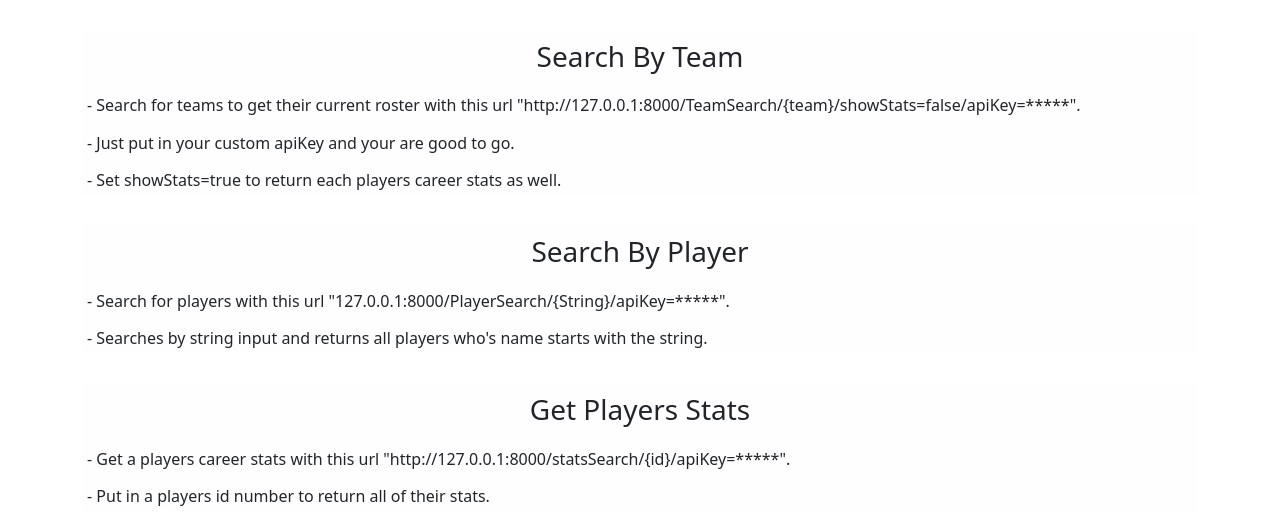
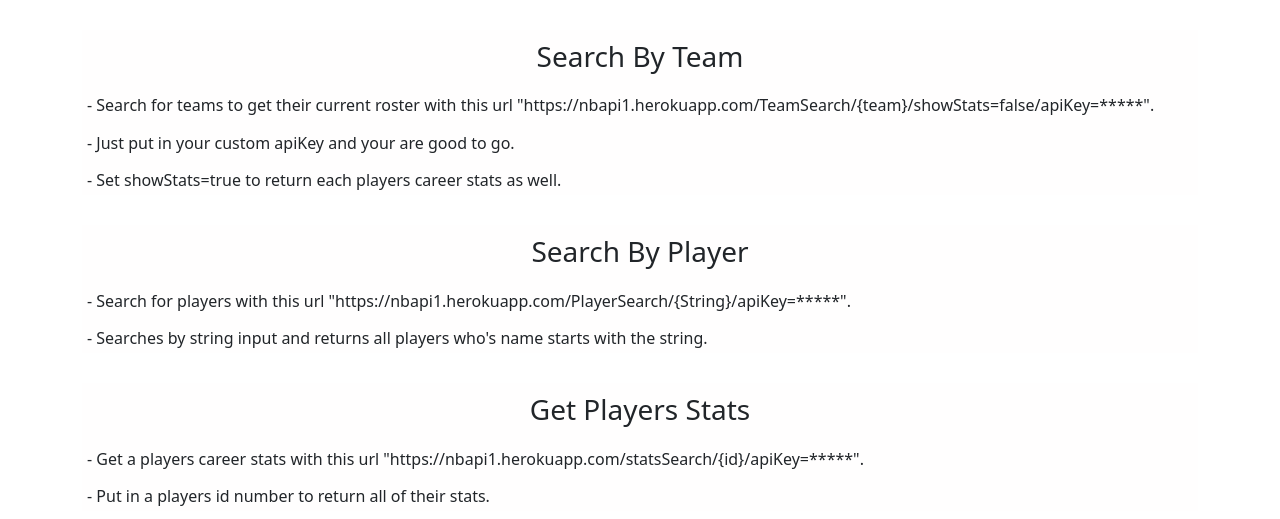
Before and after one commit to dpmumme12/NBAPI, a Django app: page /Docs in a window 1280 px wide. Shown: the part 921-1440 px from the top of the page. Run offline with Django 3.2, Linux system fonts and the light colour scheme.

Commit message:
Updated html pages

```diff
--- a/nba_api/templates/nba_api/docs.html
+++ b/nba_api/templates/nba_api/docs.html
@@ -9,20 +9,20 @@
 
     <div class="block2">
         <h3 class="index-header">Search By Team</h3>
-        <h6 class="bullet-point">- Search for teams to get their current roster with this url "http://127.0.0.1:8000/TeamSearch/{team}/showStats=false/apiKey=*****".</h6>
+        <h6 class="bullet-point">- Search for teams to get their current roster with this url "https://nbapi1.herokuapp.com/TeamSearch/{team}/showStats=false/apiKey=*****".</h6>
         <h6 class="bullet-point">- Just put in your custom apiKey and your are good to go.</h6>
         <h6 class="bullet-point">- Set showStats=true to return each players career stats as well.</h6>
     </div>
 
     <div class="block2">
         <h3 class="index-header">Search By Player</h3>
-        <h6 class="bullet-point">- Search for players with this url "127.0.0.1:8000/PlayerSearch/{String}/apiKey=*****".</h6>
+        <h6 class="bullet-point">- Search for players with this url "https://nbapi1.herokuapp.com/PlayerSearch/{String}/apiKey=*****".</h6>
         <h6 class="bullet-point">- Searches by string input and returns all players who's name starts with the string.</h6>
     </div>
 
     <div class="block2">
         <h3 class="index-header">Get Players Stats</h3>
-        <h6 class="bullet-point">- Get a players career stats with this url "http://127.0.0.1:8000/statsSearch/{id}/apiKey=*****".</h6>
+        <h6 class="bullet-point">- Get a players career stats with this url "https://nbapi1.herokuapp.com/statsSearch/{id}/apiKey=*****".</h6>
         <h6 class="bullet-point">- Put in a players id number to return all of their stats.</h6>
     </div>
 </div>
```
